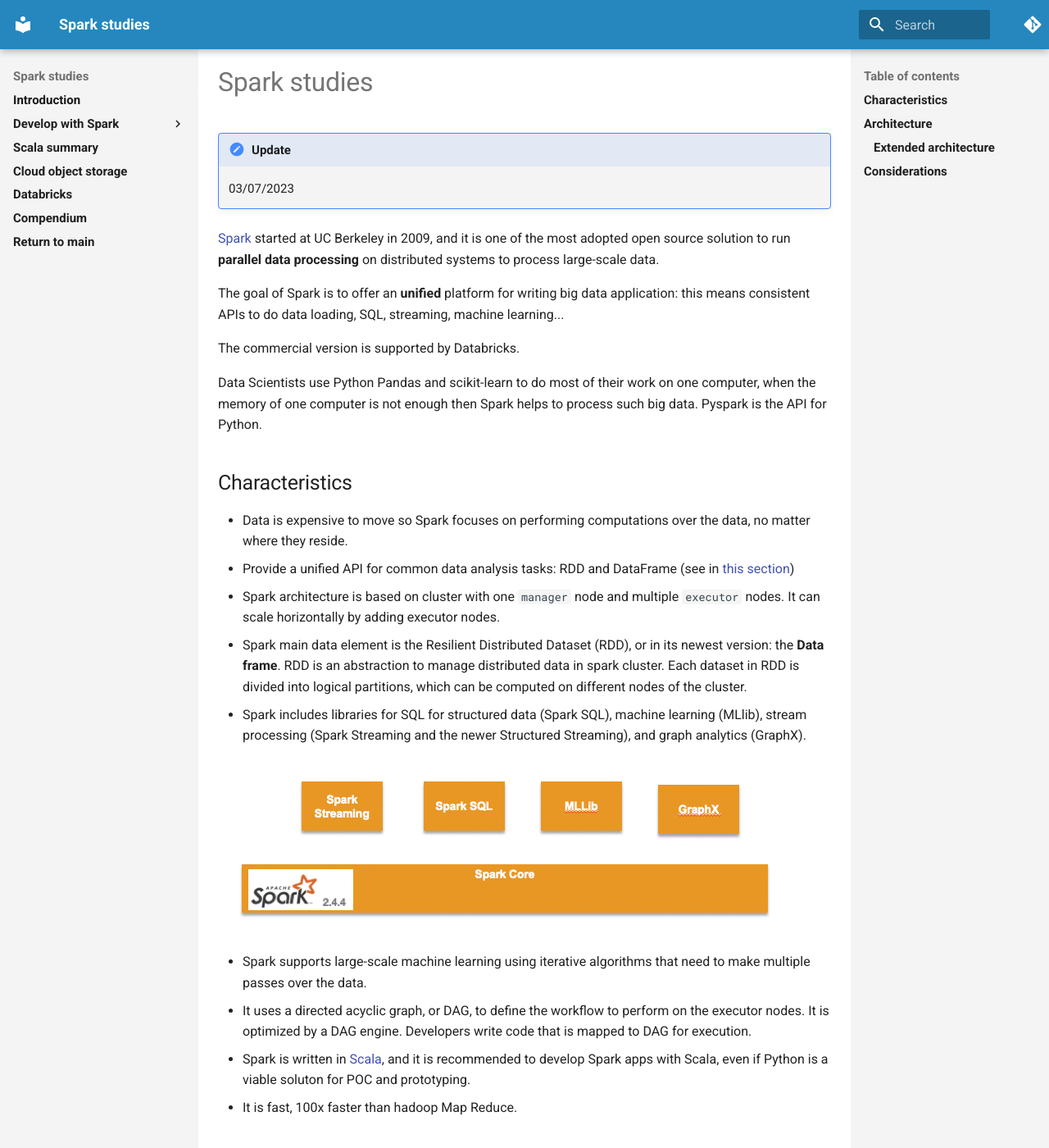
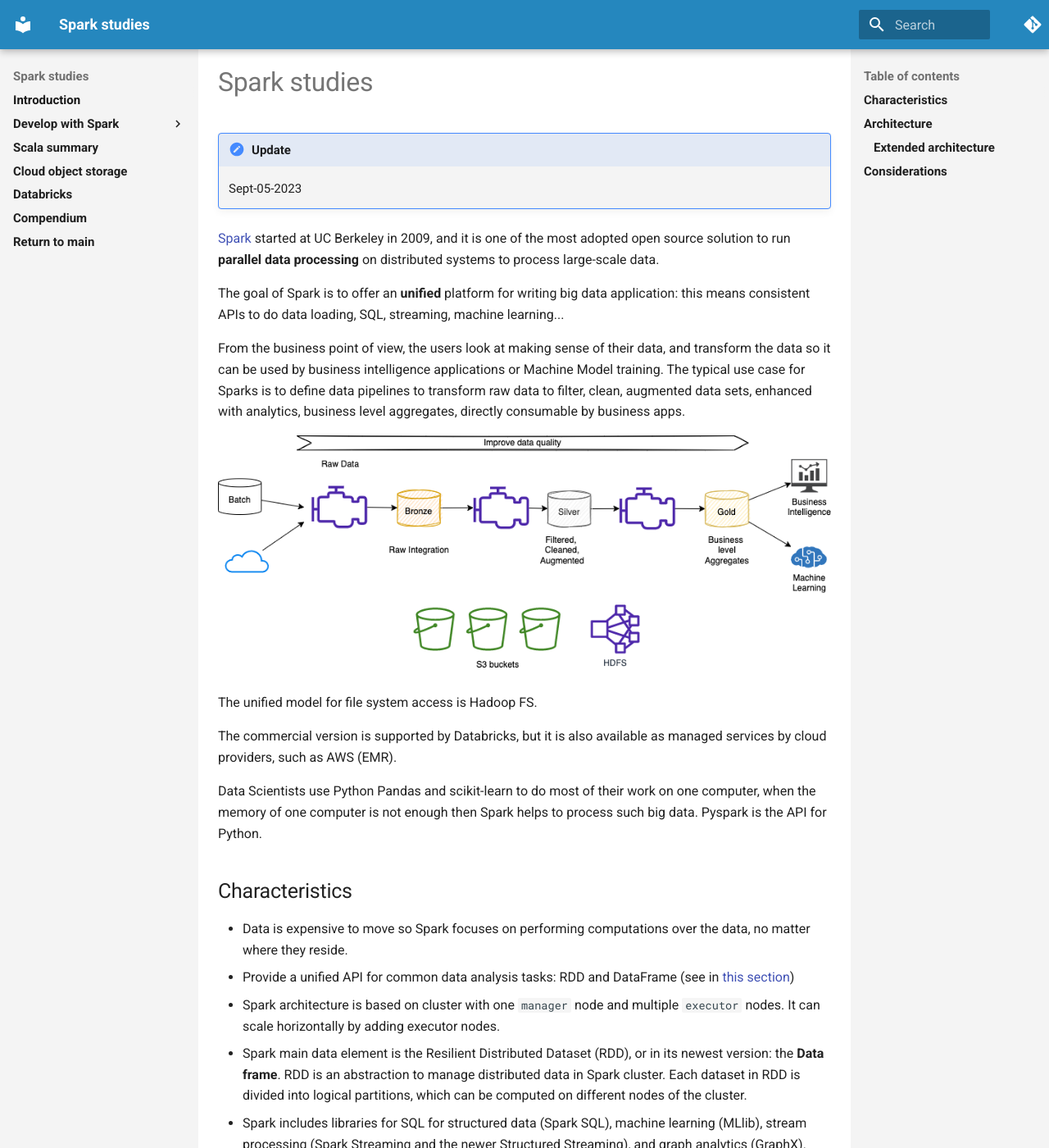
Before and after one commit to jbcodeforce/spark-studies, an MkDocs documentation site: the page built from docs/index.md, in a window 1280 px wide and 1400 px high. Shown: the whole window at 82% size. Built offline with MkDocs 1.6.1 and Material for MkDocs 9.7.7, drawn with Linux system fonts in a browser that asks for light colours; comment, search, counter and statistics services are not loaded; some of the changed text lies outside the part shown.

Commit message:
update to spark intro

```diff
--- a/docs/index.md
+++ b/docs/index.md
@@ -1,13 +1,19 @@
 # Spark studies
 
 !!!- "Update"
-    03/07/2023
+    Sept-05-2023
 
 [Spark](https://spark.apache.org/) started at UC Berkeley in 2009, and it is one of the most adopted open source solution to run **parallel data processing** on distributed systems to process large-scale data.
 
 The goal of Spark is to offer an **unified** platform for writing big data application: this means consistent APIs to do data loading, SQL, streaming, machine learning...
 
-The commercial version is supported by Databricks.
+From the business point of view, the users look at making sense of their data, and transform the data so it can be used by business intelligence applications or Machine Model training. The typical use case for Sparks is to define data pipelines to transform raw data to filter, clean, augmented data sets, enhanced with analytics, business level aggregates, directly consumable by business apps.
+
+![](./diagrams/data-pipeline.drawio.png)
+
+The unified model for file system access is Hadoop FS.
+
+The commercial version is supported by Databricks, but it is also available as managed services by cloud providers, such as AWS (EMR).
 
 Data Scientists use Python Pandas and scikit-learn to do most of their work on one computer, when the memory of one computer is not enough then Spark helps to process such big data. Pyspark is the API for Python.
 
@@ -16,7 +22,7 @@
 * Data is expensive to move so Spark focuses on performing computations over the data, no matter where they reside.
 * Provide a unified API for common data analysis tasks: RDD and DataFrame (see in [this section](dev-on-spark.md))
 * Spark architecture is based on cluster with one `manager` node and multiple `executor` nodes. It can scale horizontally by adding executor nodes.
-* Spark main data element is the Resilient Distributed Dataset (RDD), or in its newest version: the **Data frame**. RDD is an abstraction to manage distributed data in spark cluster. Each dataset in RDD is divided into logical partitions, which can be computed on different nodes of the cluster.
+* Spark main data element is the Resilient Distributed Dataset (RDD), or in its newest version: the **Data frame**. RDD is an abstraction to manage distributed data in Spark cluster. Each dataset in RDD is divided into logical partitions, which can be computed on different nodes of the cluster.
 * Spark includes libraries for SQL for structured data (Spark SQL), machine learning (MLlib), stream processing (Spark Streaming and the newer Structured Streaming), and graph analytics (GraphX).
 
 ![Spark components](images/spark-components.png)
@@ -56,7 +62,7 @@
 
 ## Considerations
 
-* Spark executors are not really cattle as they are keeping data partitions. So from a pure spark architecture, a kubernetes deployment, may look like an anti-pattern. RDD should help to compensate for pod failure.
+* Spark executors are not really cattle as they are keeping data partitions. So from a pure Spark architecture, a kubernetes deployment, may look like an anti-pattern. RDD should help to compensate for pod failure.
 
 
 [Next step... Getting started >>>](dev/index.md)
```
Also changed, not shown: docs/cloud-storage.md (+0 -9 lines), docs/dev/deployment.md (+5 -5 lines), docs/dev/examples.md (+2 -2 lines), docs/dev/python.md (+5 -7 lines), docs/diagrams/data-pipeline.drawio.png (added), 2 other files.
